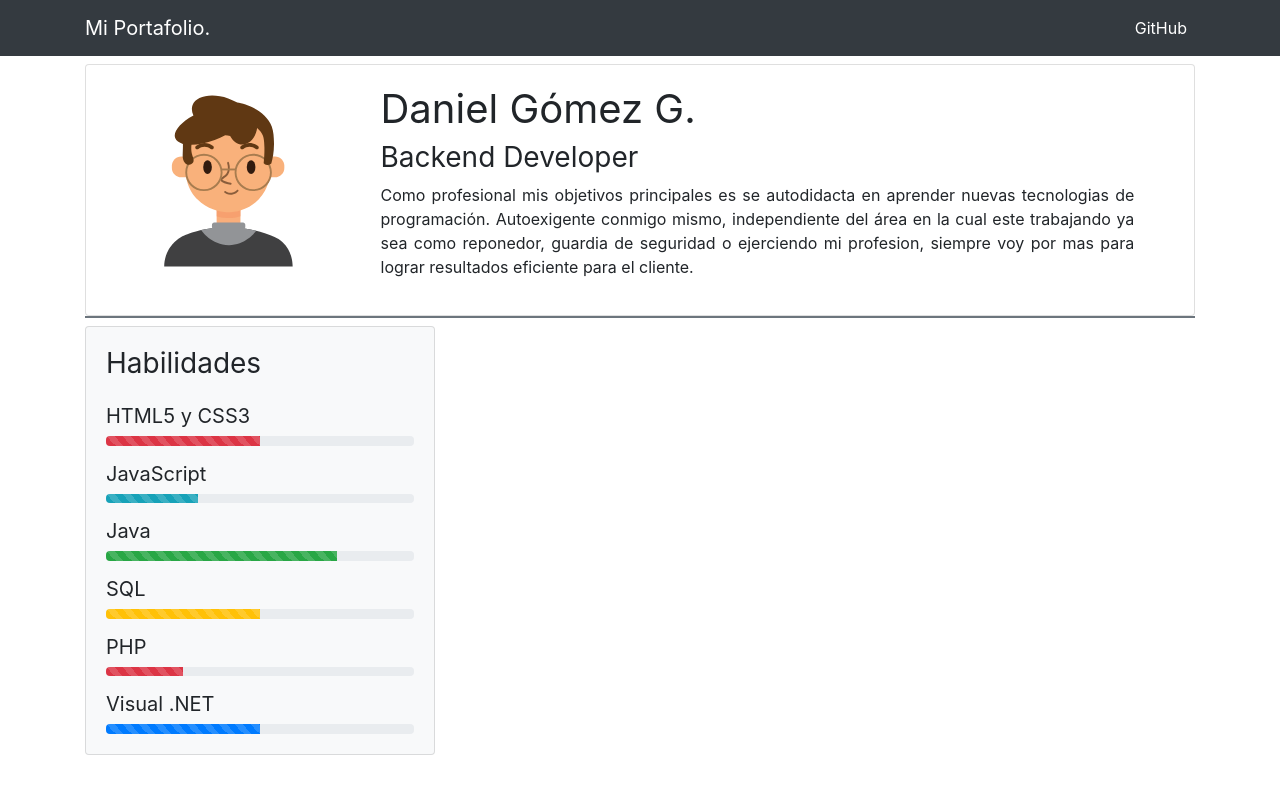
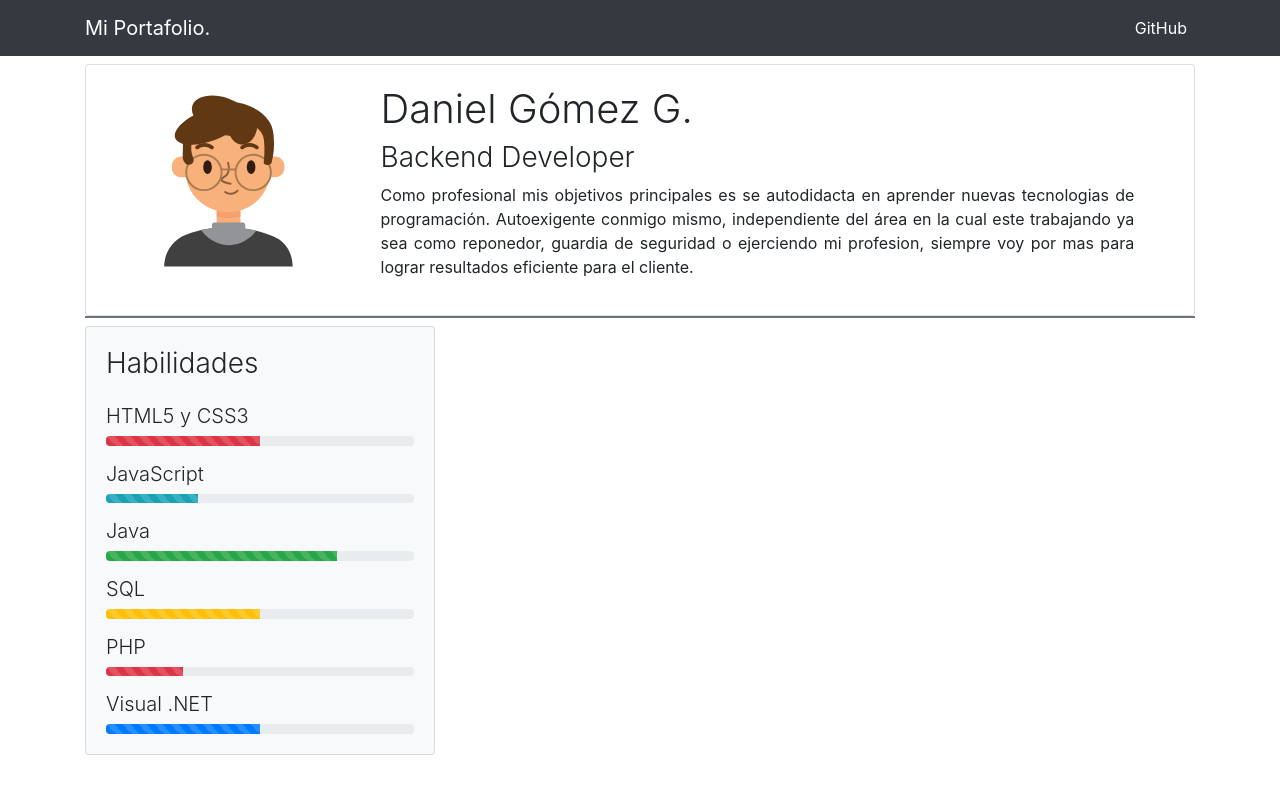
Before and after one commit to eduinformatica/eduinformatica.github.io, a plain HTML site: page index.html in a window 1280 px wide. Drawn offline with Linux system fonts and the light colour scheme.

Commit message:
nuevos estilos generales

```diff
--- a/assets/css/estilos.css
+++ b/assets/css/estilos.css
@@ -1,5 +1,6 @@
 h1,h2,h3,h4,h5,h6 {
-	font-weight: normal;
+	/*font-weight: normal;*/
+	font-weight: 300;
 }
 
 .dg-profile {
@@ -14,3 +15,11 @@ h1,h2,h3,h4,h5,h6 {
 .progress {
 	height: 0.6rem;
 }
+
+#dg-experence .card  h4, h5 {
+	font-weight: 350;
+}
+
+/*#dg-experence .card  ul li {
+	border-bottom: 1px solid red;
+}*/
```
